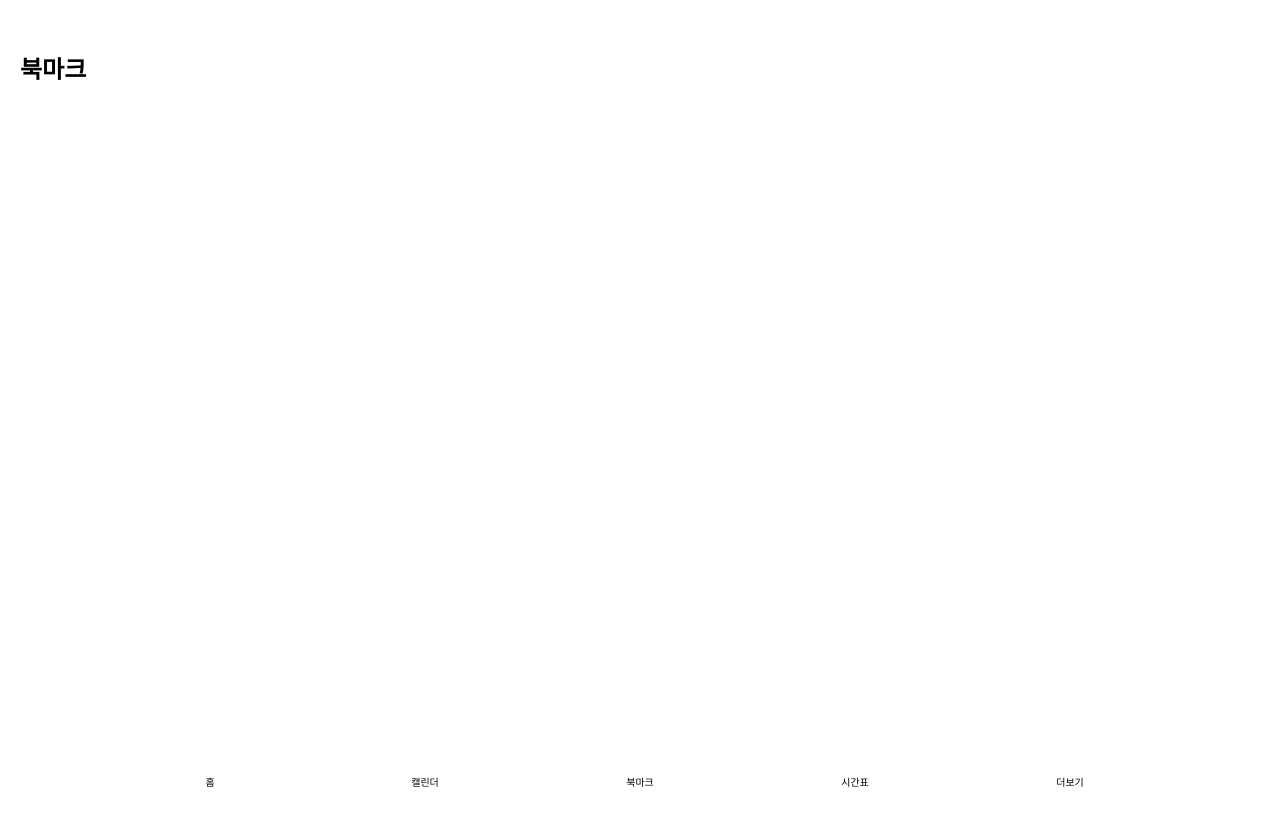
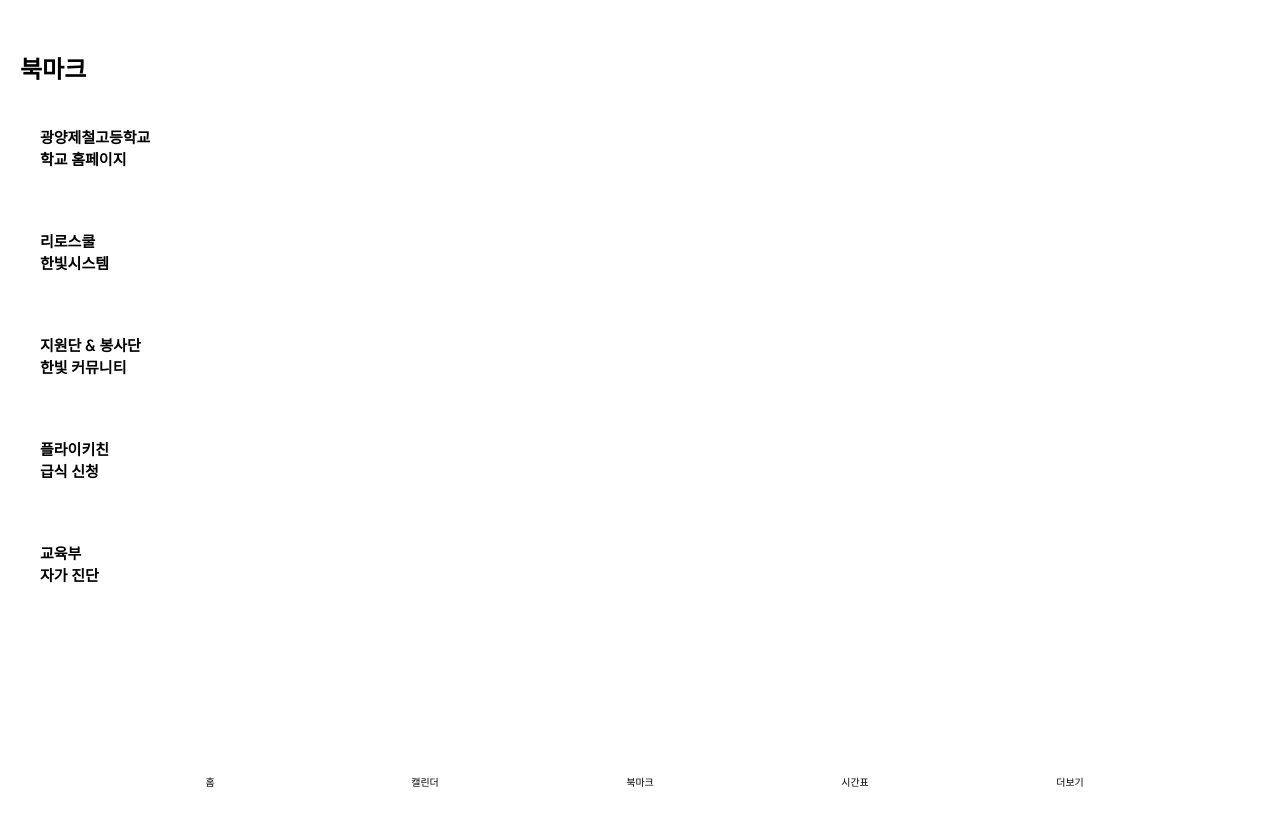
Before and after one commit to seolcu/zzapgo.life, a Next.js app: page /bookmark in a window 1280 px wide. Shown: the top 826 px of the page. Built offline with nearby package versions, Linux system fonts and the light colour scheme; a web font is replaced by a local one.

Commit message:
bookmark 페이지

```diff
--- /dev/null
+++ b/components/icons/BookIcon.js
@@ -0,0 +1,20 @@
+const BookIcon = ({ size, width }) => {
+  return (
+    <svg
+      xmlns="http://www.w3.org/2000/svg"
+      width={size}
+      height={size}
+      viewBox="0 0 24 24"
+      fill="none"
+      style={{ stroke: "var(--innerTextColor)" }}
+      strokeWidth={width}
+      strokeLinecap="round"
+      strokeLinejoin="round"
+      className="feather feather-book-open"
+    >
+      <path d="M2 3h6a4 4 0 0 1 4 4v14a3 3 0 0 0-3-3H2z"></path>
+      <path d="M22 3h-6a4 4 0 0 0-4 4v14a3 3 0 0 1 3-3h7z"></path>
+    </svg>
+  );
+};
+export default BookIcon;
--- /dev/null
+++ b/components/icons/CheckSquareIcon.js
@@ -0,0 +1,20 @@
+const CheckSquareIcon = ({ size, width }) => {
+  return (
+    <svg
+      xmlns="http://www.w3.org/2000/svg"
+      width={size}
+      height={size}
+      viewBox="0 0 24 24"
+      fill="none"
+      style={{ stroke: "var(--innerTextColor)" }}
+      strokeWidth={width}
+      strokeLinecap="round"
+      strokeLinejoin="round"
+      className="feather feather-check-square"
+    >
+      <polyline points="9 11 12 14 22 4"></polyline>
+      <path d="M21 12v7a2 2 0 0 1-2 2H5a2 2 0 0 1-2-2V5a2 2 0 0 1 2-2h11"></path>
+    </svg>
+  );
+};
+export default CheckSquareIcon;
--- /dev/null
+++ b/components/icons/MonitorIcon.js
@@ -0,0 +1,21 @@
+const MonitorIcon = ({ size, width }) => {
+  return (
+    <svg
+      xmlns="http://www.w3.org/2000/svg"
+      width={size}
+      height={size}
+      viewBox="0 0 24 24"
+      fill="none"
+      style={{ stroke: "var(--innerTextColor)" }}
+      strokewidth={width}
+      strokeLinecap="round"
+      strokeLinejoin="round"
+      className="feather feather-monitor"
+    >
+      <rect x="2" y="3" width="20" height="14" rx="2" ry="2"></rect>
+      <line x1="8" y1="21" x2="16" y2="21"></line>
+      <line x1="12" y1="17" x2="12" y2="21"></line>
+    </svg>
+  );
+};
+export default MonitorIcon;
--- /dev/null
+++ b/components/icons/PenIcon.js
@@ -0,0 +1,22 @@
+const PenIcon = ({ size, width }) => {
+  return (
+    <svg
+      xmlns="http://www.w3.org/2000/svg"
+      width={size}
+      height={size}
+      viewBox="0 0 24 24"
+      fill="none"
+      style={{ stroke: "var(--innerTextColor)" }}
+      strokeWidth={width}
+      strokeLinecap="round"
+      strokeLinejoin="round"
+      className="feather feather-pen-tool"
+    >
+      <path d="M12 19l7-7 3 3-7 7-3-3z"></path>
+      <path d="M18 13l-1.5-7.5L2 2l3.5 14.5L13 18l5-5z"></path>
+      <path d="M2 2l7.586 7.586"></path>
+      <circle cx="11" cy="11" r="2"></circle>
+    </svg>
+  );
+};
+export default PenIcon;
--- /dev/null
+++ b/components/icons/UserCheckIcon.js
@@ -0,0 +1,21 @@
+const UserCheckIcon = ({ size, width }) => {
+  return (
+    <svg
+      xmlns="http://www.w3.org/2000/svg"
+      width={size}
+      height={size}
+      viewBox="0 0 24 24"
+      fill="none"
+      style={{ stroke: "var(--innerTextColor)" }}
+      strokeWidth={width}
+      strokeLinecap="round"
+      strokeLinejoin="round"
+      className="feather feather-user-check"
+    >
+      <path d="M16 21v-2a4 4 0 0 0-4-4H5a4 4 0 0 0-4 4v2"></path>
+      <circle cx="8.5" cy="7" r="4"></circle>
+      <polyline points="17 11 19 13 23 9"></polyline>
+    </svg>
+  );
+};
+export default UserCheckIcon;
--- a/pages/about.tsx
+++ b/pages/about.tsx
@@ -1,6 +1,7 @@
 import Head from "next/head";
 import FooterComponent from "../components/FooterComponent";
 import HeaderComponent from "../components/HeaderComponent";
+import ThemeChanger from "../components/ThemeChanger";
 import styles from "../styles/About.module.scss";
 
 const About = () => {
@@ -11,6 +12,7 @@ const About = () => {
         <meta name="description" content="더보기" />
       </Head>
       <HeaderComponent title="더보기" />
+      <ThemeChanger />
       <FooterComponent currentPage={4} />
     </>
   );
--- a/pages/bookmark.tsx
+++ b/pages/bookmark.tsx
@@ -1,9 +1,17 @@
 import Head from "next/head";
+import CardLayout from "../components/CardLayout";
 import FooterComponent from "../components/FooterComponent";
 import HeaderComponent from "../components/HeaderComponent";
 import styles from "../styles/Bookmark.module.scss";
+import BookIcon from "../components/icons/BookIcon";
+import PenIcon from "../components/icons/PenIcon";
+import MonitorIcon from "../components/icons/MonitorIcon";
+import CheckSquareIcon from "../components/icons/CheckSquareIcon";
+import UserCheckIcon from "../components/icons/UserCheckIcon";
 
 const Bookmark = () => {
+  const iconSize = 50;
+  const iconWidth = 1.3;
   return (
     <>
       <Head>
@@ -11,6 +19,66 @@ const Bookmark = () => {
         <meta name="description" content="북마크" />
       </Head>
       <HeaderComponent title="북마크" />
+      <a href="https://gwangcheol.hs.jne.kr/user/indexMain.action?siteId=gwangcheol_hs">
+        <CardLayout>
+          <div className={styles.wrapper}>
+            <h2>
+              광양제철고등학교
+              <br />
+              학교 홈페이지
+            </h2>
+            <BookIcon size={iconSize} width={iconWidth} />
+          </div>
+        </CardLayout>
+      </a>
+      <a href="https://gwangcheol.riroschool.kr/">
+        <CardLayout>
+          <div className={styles.wrapper}>
+            <h2>
+              리로스쿨
+              <br />
+              한빛시스템
+            </h2>
+            <MonitorIcon size={iconSize} width={iconWidth} />
+          </div>
+        </CardLayout>
+      </a>
+      <a href="https://cafe.naver.com/gwangcheolclub">
+        <CardLayout>
+          <div className={styles.wrapper}>
+            <h2>
+              지원단 {"&"} 봉사단
+              <br />
+              한빛 커뮤니티
+            </h2>
+            <PenIcon size={iconSize} width={iconWidth} />
+          </div>
+        </CardLayout>
+      </a>
+      <a href="http://gwang.i-zone.kr/check.php?sc=71">
+        <CardLayout>
+          <div className={styles.wrapper}>
+            <h2>
+              플라이키친
+              <br />
+              급식 신청
+            </h2>
+            <CheckSquareIcon size={iconSize} width={iconWidth} />
+          </div>
+        </CardLayout>
+      </a>
+      <a href="https://hcs.eduro.go.kr/#/main">
+        <CardLayout>
+          <div className={styles.wrapper}>
+            <h2>
+              교육부
+              <br />
+              자가 진단
+            </h2>
+            <UserCheckIcon size={iconSize} width={iconWidth} />
+          </div>
+        </CardLayout>
+      </a>
       <FooterComponent currentPage={2} />
     </>
   );
--- a/styles/Bookmark.module.scss
+++ b/styles/Bookmark.module.scss
@@ -0,0 +1,11 @@
+.wrapper {
+  display: flex;
+  flex-direction: row;
+  align-items: center;
+  justify-content: space-between;
+  padding-right: 10px;
+  h2 {
+    margin: 10px;
+    font-size: 15px;
+  }
+}
```
Also changed, not shown: components/MealSwiper.tsx (+11 -11 lines), components/ThemeChanger.tsx (added, +23 -0 lines), pages/index.tsx (+0 -24 lines), styles/components/MealSwiper.module.scss (+3 -5 lines), 1 other file (tests, documents, lock files or other folders).
